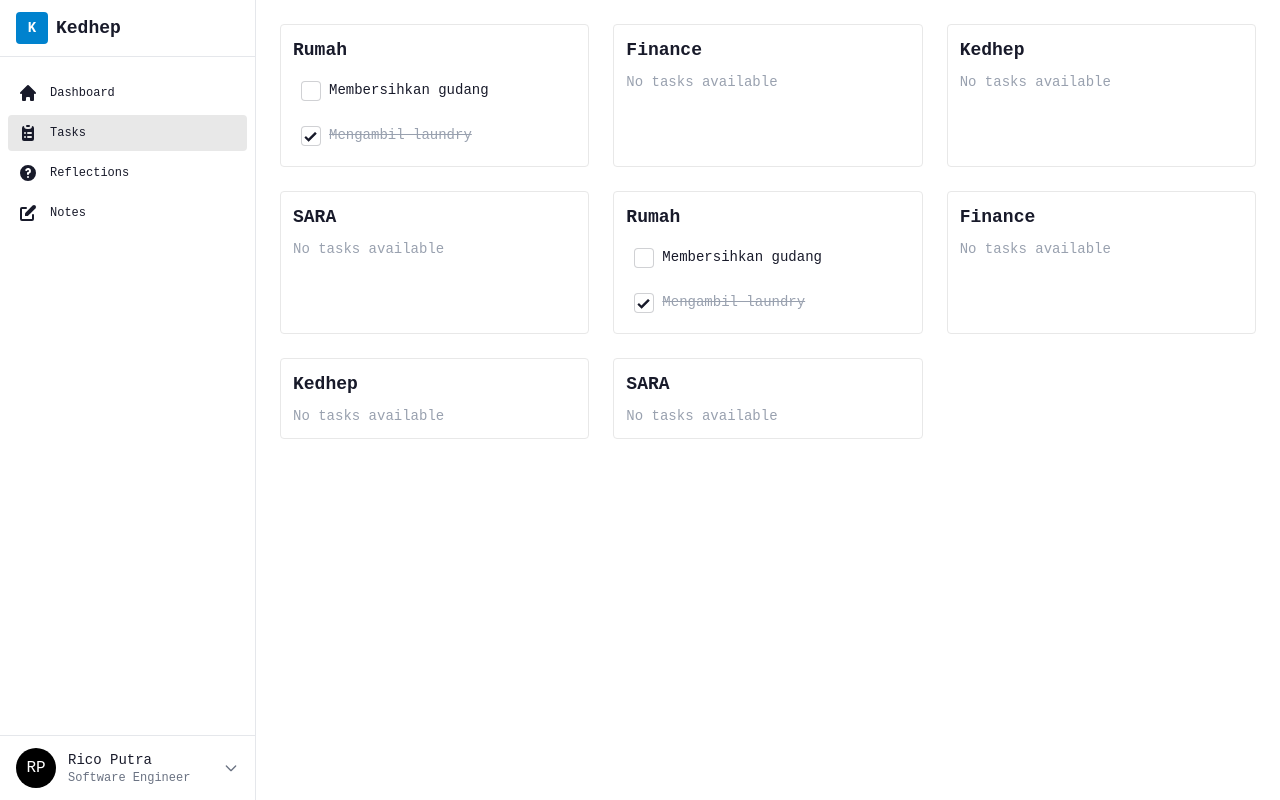
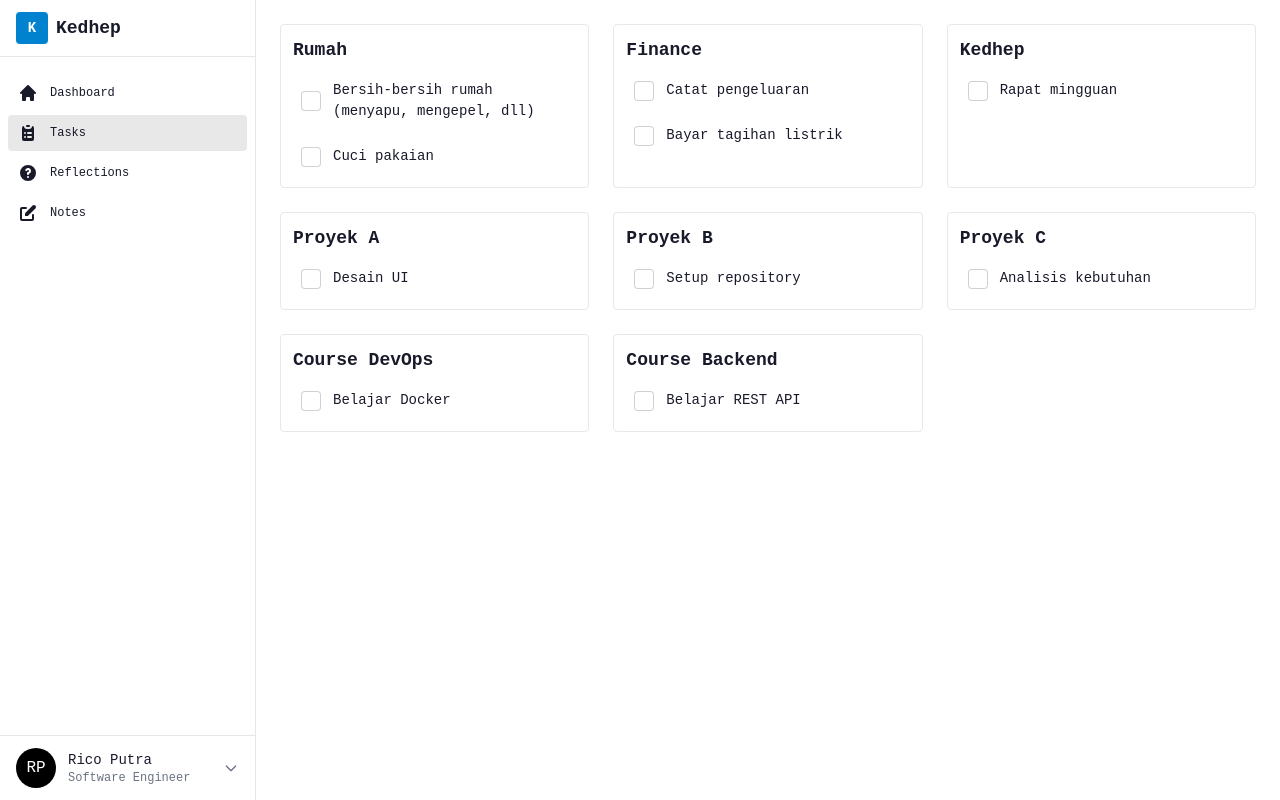
Before and after one commit to ricoputrap/kedhep, a Next.js app: page /tasks in a window 1280 px wide. Built offline with nearby package versions, Linux system fonts and the light colour scheme.

Commit message:
feat: implement task fetching and display with dynamic task lists

```diff
--- a/src/app/(authenticated)/tasks/page.tsx
+++ b/src/app/(authenticated)/tasks/page.tsx
@@ -1,48 +1,21 @@
 import React from 'react'
 
 import { TaskList } from "@/components/task-list";
-import { Task } from "@/data/schema";
+import { ITaskList, getTasks } from '@/server/tasks';
 
-const tasks: Task[] = [
-  { id: 1, title: 'Membersihkan gudang', completed: false, task_list_id: 1, user_id: 1, created_at: Date.now(), updated_at: Date.now() },
-  { id: 2, title: 'Mengambil laundry', completed: true, task_list_id: 1, user_id: 1, created_at: Date.now(), updated_at: Date.now() },
-];
 
-export default function TasksPage() {
+export default async function TasksPage() {
+  const tasks: ITaskList[] = await getTasks(1);
+
   return (
     <section id="tasks-page" className="grid grid-cols-[repeat(auto-fit,minmax(300px,1fr))] gap-6">
-      <TaskList
-        tasks={tasks}
-        title="Rumah"
-      />
-      <TaskList
-        tasks={[]}
-        title="Finance"
-      />
-      <TaskList
-        tasks={[]}
-        title="Kedhep"
-      />
-      <TaskList
-        tasks={[]}
-        title="SARA"
-      />
-      <TaskList
-        tasks={tasks}
-        title="Rumah"
-      />
-      <TaskList
-        tasks={[]}
-        title="Finance"
-      />
-      <TaskList
-        tasks={[]}
-        title="Kedhep"
-      />
-      <TaskList
-        tasks={[]}
-        title="SARA"
-      />
+      {tasks.map((taskList) => (
+        <TaskList
+          key={taskList.id}
+          tasks={taskList.tasks}
+          title={taskList.title}
+        />
+      ))}
     </section>
   )
 }
--- a/src/components/task-list/index.tsx
+++ b/src/components/task-list/index.tsx
@@ -1,67 +1,23 @@
-'use client';
-
 import React from 'react';
-import type { Task } from '../../data/schema';
+import TaskItems from './task-items';
+import { ITaskItem } from '@/server/tasks';
 
 interface TaskListProps {
-  tasks: Task[];
+  tasks: ITaskItem[];
   title?: string;
 }
 
 export function TaskList({ tasks, title }: TaskListProps) {
-  const [localTasks, setLocalTasks] = React.useState<Task[]>(tasks);
-
-  const handleToggle = (taskId: number, currentStatus: boolean) => {
-    const updatedTasks = localTasks.map((task) =>
-      task.id === taskId ? { ...task, completed: !currentStatus } : task
-    );
-    setLocalTasks(updatedTasks);
-  };
 
   return (
     <div className="card card-border">
       <div className="card-body p-3">
         {title && <h3 className="card-title">{title}</h3>}
 
-        <ul className="space-y-2">
-          {localTasks.length === 0 ? (
-            <li className="text-gray-400 text-sm">No tasks available</li>
-          ) : (
-            localTasks.map((task) => (
-              <li key={task.id} className="flex items-center gap-2 p-2 rounded hover:bg-gray-100">
-                <input
-                  type="checkbox"
-                  checked={task.completed}
-                  onChange={() => handleToggle(task.id, task.completed)}
-                  className="checkbox checkbox-sm"
-                  aria-label={`Mark "${task.title}" as ${task.completed ? 'incomplete' : 'complete'}`}
-                />
-                <span className={`flex-1 ${task.completed ? 'line-through text-gray-400' : ''}`}>
-                  {task.title}
-                </span>
-              </li>
-            ))
-          )}
-        </ul>
+        <TaskItems
+          tasks={tasks.map(({ id, title, completed }) => ({ id, title, completed }))}
+        />
       </div>
     </div>
   );
 }
-
-// Example of how to use this component:
-//
-// const tasks = [
-//   { id: 1, title: 'Membersihkan gudang', completed: false, task_list_id: 1, user_id: 1, created_at: Date.now(), updated_at: Date.now() },
-//   { id: 2, title: 'Mengambil laundry', completed: true, task_list_id: 1, user_id: 1, created_at: Date.now(), updated_at: Date.now() },
-// ];
-//
-// function handleTaskToggle(taskId: number, completed: boolean) {
-//   console.log(`Task ${taskId} toggled to ${completed}`);
-//   // Update your state or send to API here
-// }
-//
-// <TaskList
-//   tasks={tasks}
-//   onTaskToggle={handleTaskToggle}
-//   title="Rumah"
-// />
--- /dev/null
+++ b/src/components/task-list/task-items.tsx
@@ -0,0 +1,41 @@
+"use client";
+
+import { Task } from '@/data/schema';
+import React from 'react'
+
+interface Props {
+  tasks: Pick<Task, 'id' | 'title' | 'completed'>[];
+}
+
+export default function TaskItems({ tasks }: Props) {
+  const onToggle = (taskId: number, currentStatus: boolean) => {
+    const updatedTasks = tasks.map((task) =>
+      task.id === taskId ? { ...task, completed: !currentStatus } : task
+    );
+    // Here you would typically update the state or send the updated tasks to an API
+    console.log('Updated Tasks:', updatedTasks);
+  };
+
+  return (
+    <ul className="space-y-2">
+      {tasks.length === 0 ? (
+        <li className="text-gray-400 text-sm">No tasks available</li>
+      ) : (
+        tasks.map((task) => (
+          <li key={task.id} className="flex items-center gap-3 p-2 rounded hover:bg-gray-100">
+            <input
+              type="checkbox"
+              checked={task.completed}
+              onChange={() => onToggle(task.id, task.completed)}
+              className="checkbox checkbox-sm"
+              aria-label={`Mark "${task.title}" as ${task.completed ? 'incomplete' : 'complete'}`}
+            />
+            <span className={`flex-1 ${task.completed ? 'line-through text-gray-400' : ''}`}>
+              {task.title}
+            </span>
+          </li>
+        ))
+      )}
+    </ul>
+  )
+}
--- /dev/null
+++ b/src/server/tasks/index.ts
@@ -0,0 +1,46 @@
+"use server"
+
+import { TASK_ITEMS, TASK_LISTS } from "@/data/dummy";
+
+export interface ITaskItem {
+  id: number,
+  title: string,
+  completed: boolean,
+}
+
+export interface ITaskList {
+  id: number,
+  title: string,
+  user_id: number,
+  tasks: ITaskItem[];
+}
+
+export async function getTasks(userId: number): Promise<ITaskList[]> {
+  console.log("Fetching tasks for user:", userId);
+
+  // Simulate loading for 3 second
+  await new Promise(resolve => setTimeout(resolve, 3000));
+
+  const taskLists: ITaskList[] = TASK_LISTS.reduce((allTaskLists: ITaskList[], list) => {
+    if (list.user_id === userId) {
+      const tasks = TASK_ITEMS.filter(task => task.task_list_id === list.id)
+        .map(task => ({
+          id: task.id,
+          title: task.title,
+          completed: task.completed
+        }));
+
+      allTaskLists.push({
+        id: list.id,
+        title: list.title,
+        user_id: list.user_id,
+        tasks
+      });
+    }
+    return allTaskLists;
+  }, []);
+
+  console.log("Fetched task lists:", taskLists);
+
+  return taskLists;
+}
```
